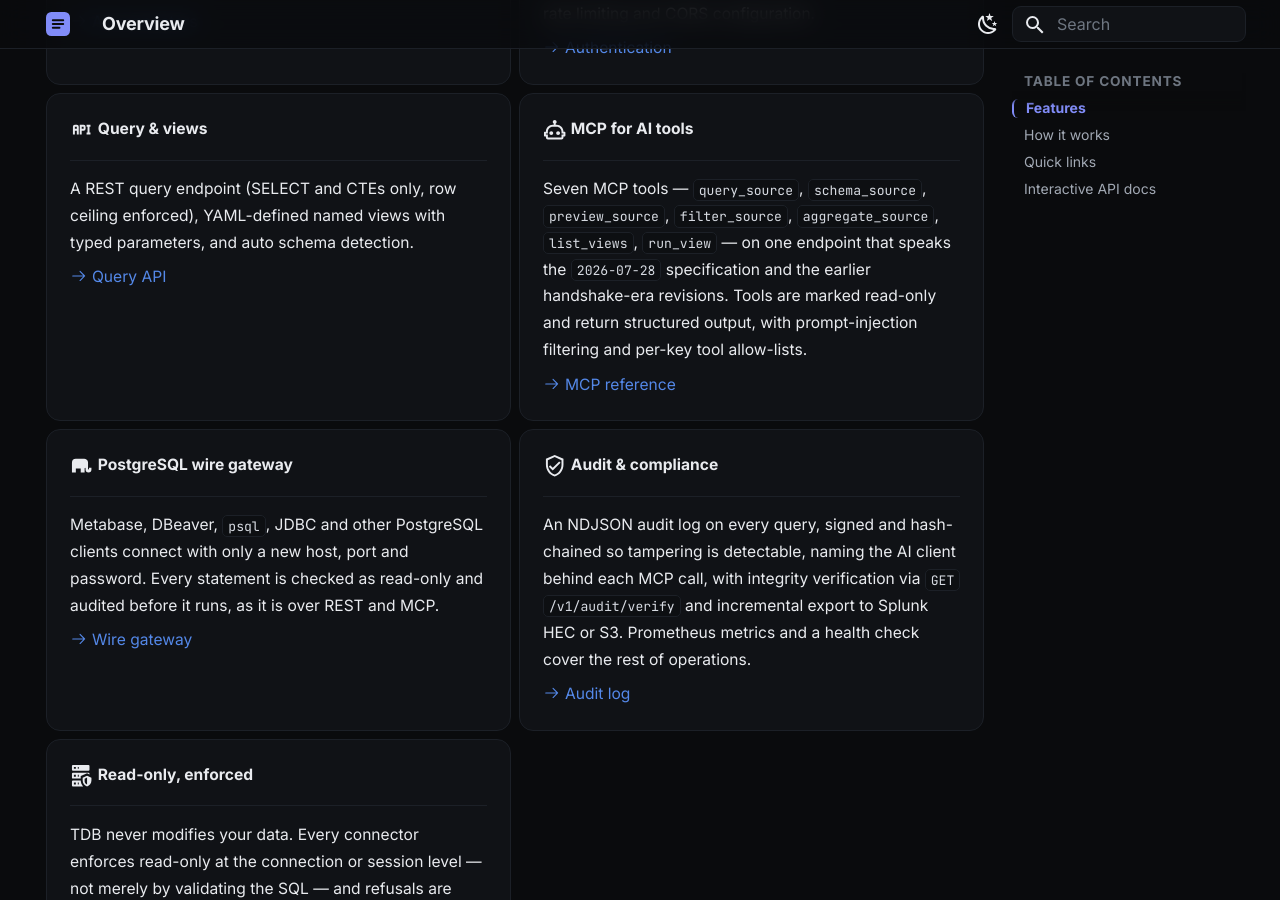
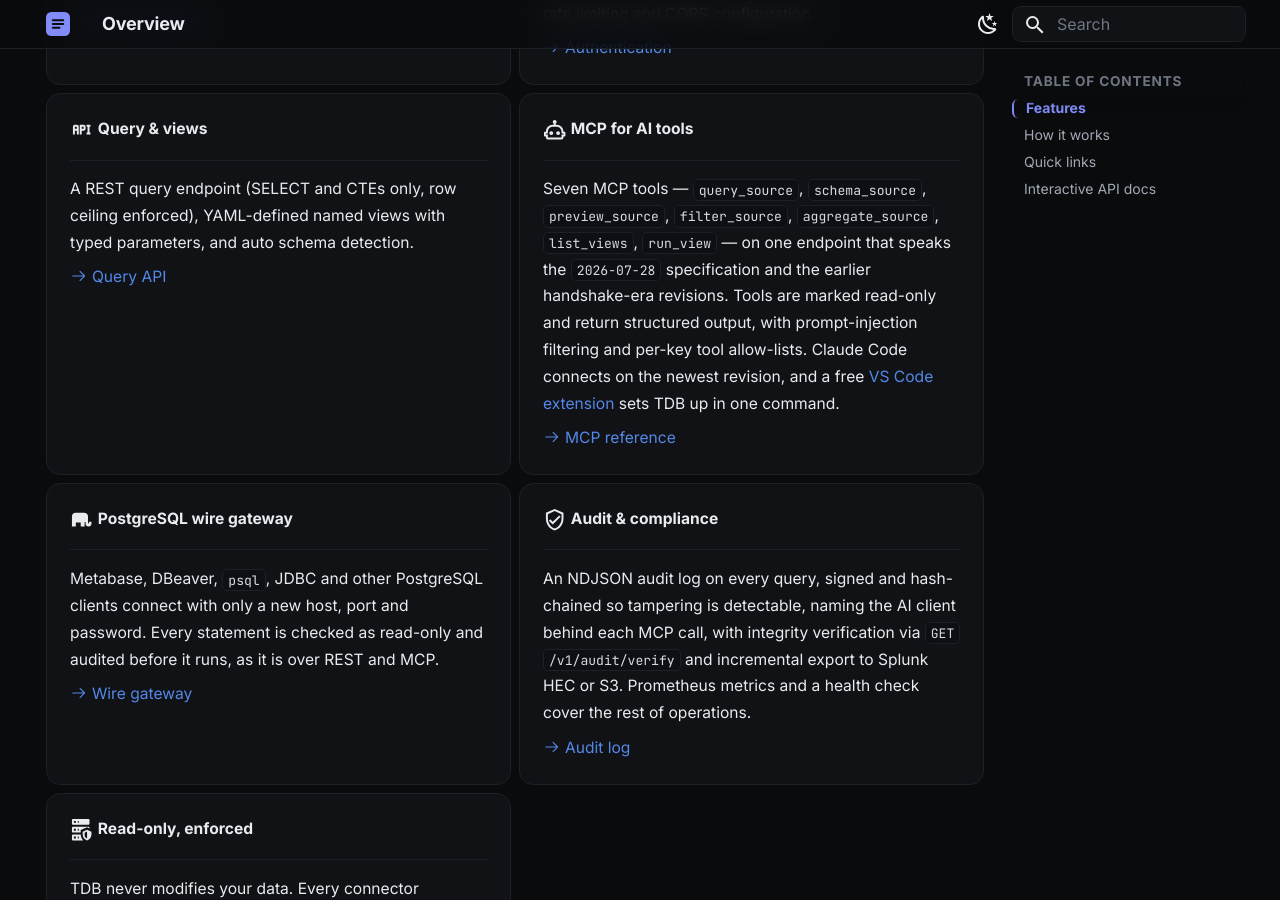
Before and after one commit to tdb-project/tdb-docs, an MkDocs documentation site: the page built from docs/index.md, in a window 1280 px wide and 900 px high, scrolled down 906 px. Built offline with MkDocs 1.6.1 and Material for MkDocs 9.7.7, drawn with Linux system fonts in a browser that asks for light colours.

Commit message:
docs: VS Code extension and Claude Code on home, Why TDB and pricing
- index (MCP card) and why-tdb ("Current with MCP"): Claude Code connects on
  the newest revision; a free VS Code extension sets TDB up in one command.
- pricing: the free extension in both edition columns; the same extension
  serves every edition, and enterprise's extra tools appear without change.

Co-Authored-By: Claude Opus 5.5 <noreply@anthropic.com>

```diff
--- a/docs/index.md
+++ b/docs/index.md
@@ -75,7 +75,9 @@ copilot, and with a tamper-evident audit log you own.
     that speaks the `2026-07-28` specification and the earlier handshake-era
     revisions. Tools
     are marked read-only and return structured output, with prompt-injection
-    filtering and per-key tool allow-lists.
+    filtering and per-key tool allow-lists. Claude Code connects on the newest
+    revision, and a free [VS Code extension](getting-started/ide-setup.md#vs-code)
+    sets TDB up in one command.
 
     [:octicons-arrow-right-24: MCP reference](api/mcp.md)
 
```
Also changed, not shown: docs/pricing.md (+2 -0 lines), docs/why-tdb.md (+1 -1 lines).
